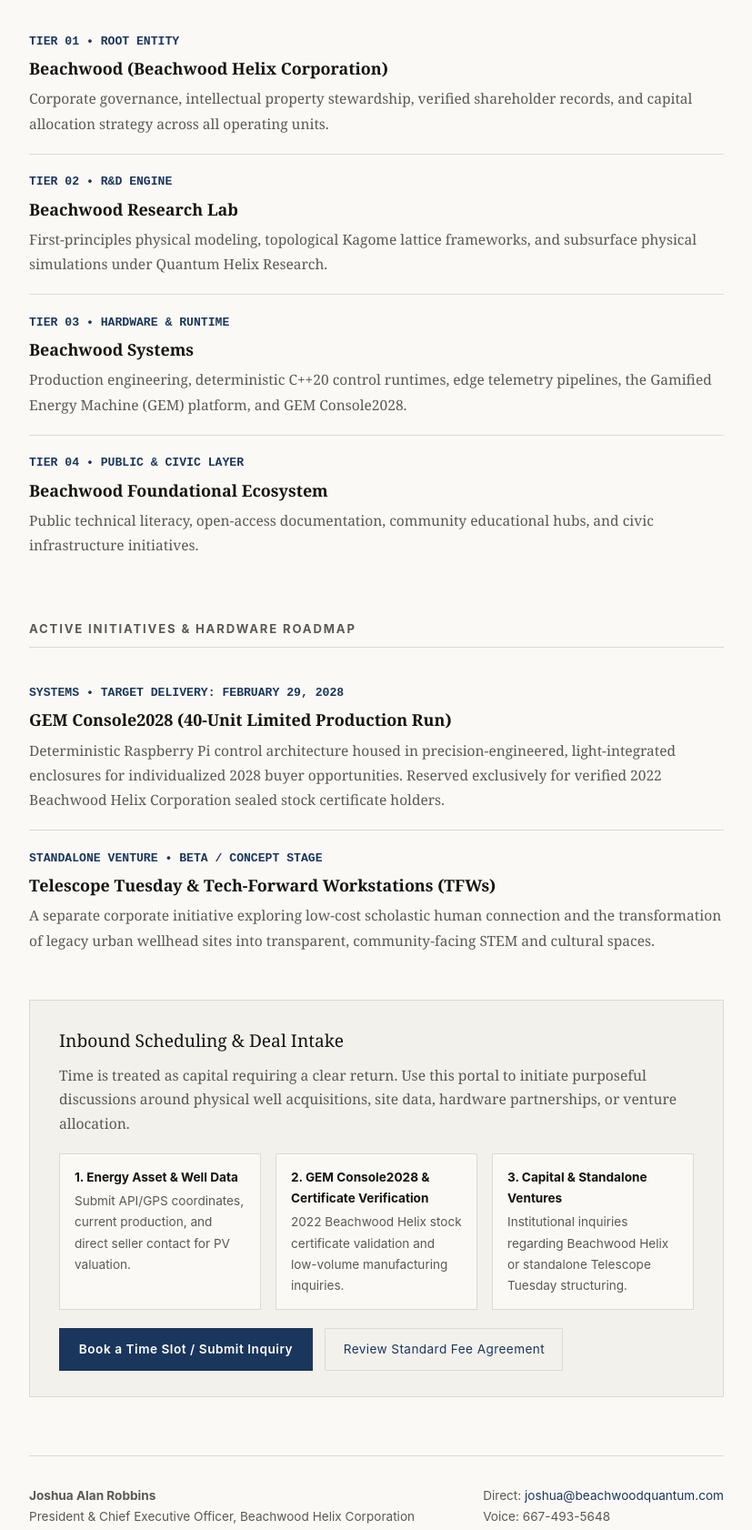
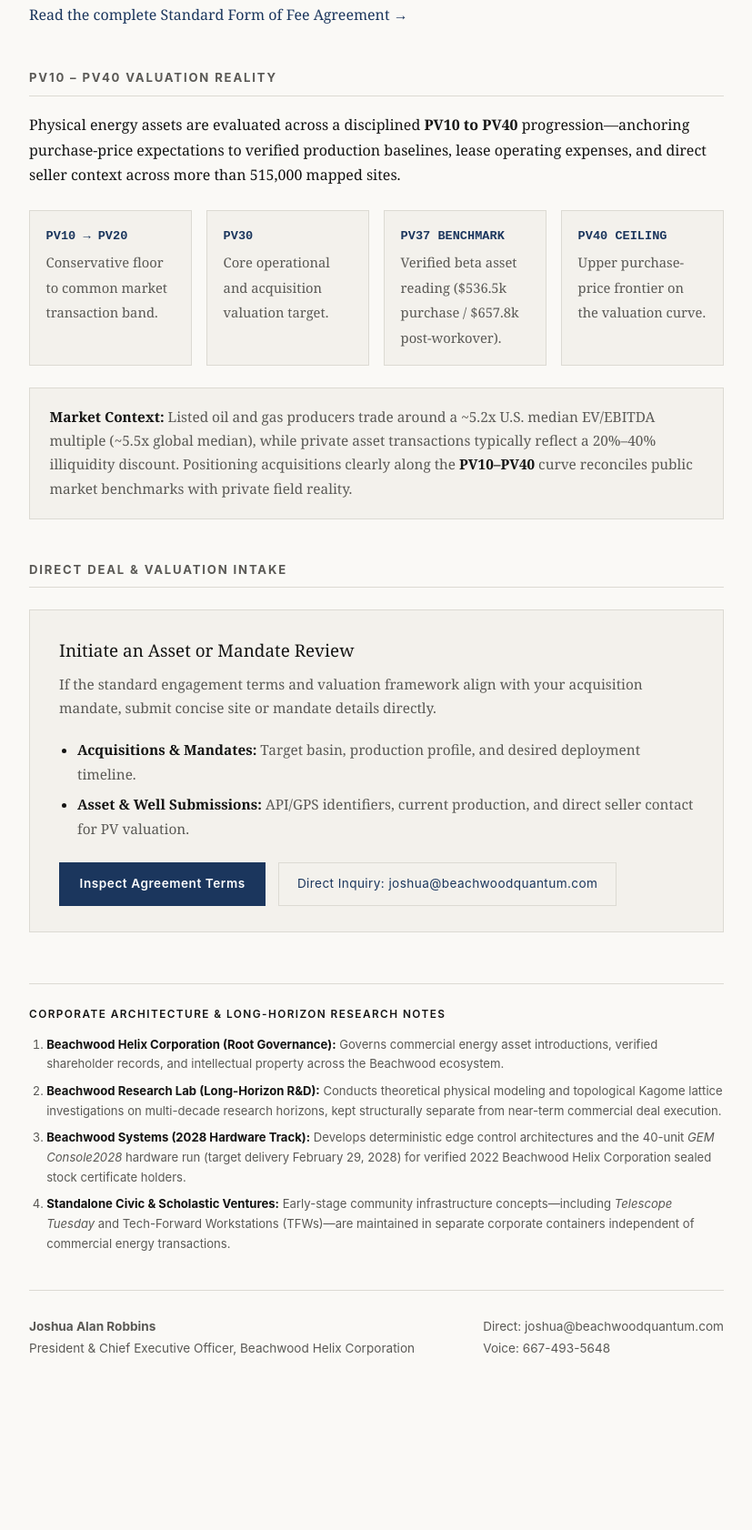
Before and after one commit to JoshuaAlanRobbins/beachwoodquantum, a plain HTML site: page index.html in a window 1280 px wide. Shown: the part 1073-2755 px from the top of the page at 91% size, without its empty margins (226-1053 px from the left). After the commit the page ends 2623 px from the top, so only its background shows below. Drawn offline with Linux system fonts and the light colour scheme.

Commit message:
Refactor index.html for improved layout and styling
Updated the HTML structure and styles for the Beachwood Quantum website, including changes to the title, header, and various sections to enhance clarity and presentation.

```diff
--- a/index.html
+++ b/index.html
@@ -1,10 +1,9 @@
-
 <!DOCTYPE html>
 <html lang="en">
 <head>
     <meta charset="UTF-8">
     <meta name="viewport" content="width=device-width, initial-scale=1.0">
-    <title>Beachwood Quantum | Transparent Energy Valuation &amp; Asset Architecture</title>
+    <title>Beachwood Quantum | Energy Asset Valuation &amp; Direct Deal Execution</title>
     <style>
         :root {
             --bg: #faf9f6;
@@ -24,7 +23,7 @@
             background-color: var(--bg);
             color: var(--text);
             font-family: "Georgia", "Times New Roman", serif;
-            line-height: 1.7;
+            line-height: 1.72;
             max-width: 820px;
             margin: 0 auto;
             padding: 3.5rem 1.75rem;
@@ -34,7 +33,7 @@
         header {
             border-bottom: 1px solid var(--border);
             padding-bottom: 2.25rem;
-            margin-bottom: 2.75rem;
+            margin-bottom: 2.5rem;
         }
 
         .eyebrow {
@@ -55,10 +54,10 @@
         }
 
         .subtitle {
-            font-size: 1.1rem;
+            font-size: 1.08rem;
             color: var(--muted);
             font-style: italic;
-            margin: 0 0 1.5rem 0;
+            margin: 0 0 1.65rem 0;
         }
 
         .cta-row {
@@ -75,7 +74,7 @@
             letter-spacing: 0.04em;
             background-color: var(--accent);
             color: #ffffff;
-            padding: 0.7rem 1.3rem;
+            padding: 0.72rem 1.35rem;
             text-decoration: none;
             border: 1px solid var(--accent);
             display: inline-block;
@@ -91,7 +90,7 @@
             font-size: 0.85rem;
             letter-spacing: 0.03em;
             color: var(--accent);
-            padding: 0.7rem 1.2rem;
+            padding: 0.72rem 1.25rem;
             text-decoration: none;
             border: 1px solid var(--border);
             background-color: var(--surface);
@@ -102,19 +101,19 @@
             border-color: var(--accent);
         }
 
-        .charter {
+        .thesis-box {
             background-color: var(--surface);
             border-left: 3px solid var(--accent);
             padding: 1.65rem 1.9rem;
-            margin: 2.25rem 0;
-            font-size: 1.08rem;
+            margin: 2rem 0 2.75rem 0;
+            font-size: 1.04rem;
         }
 
-        .charter p {
+        .thesis-box p {
             margin: 0 0 0.9rem 0;
         }
 
-        .charter p:last-child {
+        .thesis-box p:last-child {
             margin-bottom: 0;
         }
 
@@ -124,14 +123,45 @@
             letter-spacing: 0.14em;
             text-transform: uppercase;
             color: var(--muted);
-            margin: 3rem 0 1.25rem 0;
+            margin: 2.75rem 0 1.15rem 0;
             border-bottom: 1px solid var(--border);
             padding-bottom: 0.5rem;
         }
 
+        p {
+            margin: 0 0 1.15rem 0;
+        }
+
+        .terms-grid {
+            display: grid;
+            grid-template-columns: repeat(auto-fit, minmax(220px, 1fr));
+            gap: 1rem;
+            margin: 1.5rem 0;
+        }
+
+        .term-card {
+            background-color: var(--surface);
+            border: 1px solid var(--border);
+            padding: 1.15rem 1.25rem;
+        }
+
+        .term-metric {
+            font-family: "Courier New", Courier, monospace;
+            font-size: 1.05rem;
+            font-weight: bold;
+            color: var(--accent);
+            display: block;
+            margin-bottom: 0.3rem;
+        }
+
+        .term-desc {
+            font-size: 0.93rem;
+            color: var(--muted);
+        }
+
         .scale-grid {
             display: grid;
-            grid-template-columns: repeat(auto-fit, minmax(170px, 1fr));
+            grid-template-columns: repeat(auto-fit, minmax(175px, 1fr));
             gap: 1rem;
             margin: 1.5rem 0;
         }
@@ -156,96 +186,94 @@
             color: var(--muted);
         }
 
-        .tier-list, .venture-list {
-            list-style: none;
-            padding: 0;
-            margin: 0;
+        .benchmark-note {
+            font-size: 0.96rem;
+            color: var(--muted);
+            background-color: var(--surface);
+            border: 1px solid var(--border);
+            padding: 1.15rem 1.35rem;
+            margin-top: 1.25rem;
         }
 
-        .tier-list li, .venture-list li {
-            padding: 1.2rem 0;
-            border-bottom: 1px solid var(--border);
+        .benchmark-note strong {
+            color: var(--text);
         }
 
-        .tier-list li:last-child, .venture-list li:last-child {
-            border-bottom: none;
-        }
-
-        .item-code {
-            font-family: "Courier New", Courier, monospace;
-            font-size: 0.82rem;
-            color: var(--accent);
-            font-weight: bold;
-            display: block;
-            margin-bottom: 0.2rem;
-        }
-
-        .item-title {
-            font-size: 1.12rem;
-            font-weight: bold;
-            display: block;
-            margin-bottom: 0.3rem;
-        }
-
-        .item-desc {
-            color: var(--muted);
-            font-size: 0.97rem;
-        }
-
-        .schedule-box {
+        .intake-box {
             background-color: var(--surface);
             border: 1px solid var(--border);
             padding: 1.75rem 2rem;
-            margin-top: 2rem;
+            margin-top: 1.5rem;
         }
 
-        .schedule-box h3 {
+        .intake-box h3 {
             margin: 0 0 0.5rem 0;
-            font-size: 1.2rem;
+            font-size: 1.18rem;
             font-weight: normal;
         }
 
-        .schedule-box p {
+        .intake-box p {
             margin: 0 0 1.25rem 0;
             color: var(--muted);
-            font-size: 0.98rem;
+            font-size: 0.96rem;
         }
 
-        .intake-grid {
-            display: grid;
-            grid-template-columns: repeat(auto-fit, minmax(220px, 1fr));
-            gap: 1rem;
-            margin-bottom: 1.25rem;
-            font-family: -apple-system, BlinkMacSystemFont, "Segoe UI", Roboto, sans-serif;
-            font-size: 0.85rem;
+        .intake-list {
+            margin: 0 0 1.4rem 0;
+            padding-left: 1.25rem;
+            color: var(--text);
+            font-size: 0.96rem;
         }
 
-        .intake-item {
-            background-color: var(--bg);
-            border: 1px solid var(--border);
-            padding: 0.85rem 1rem;
+        .intake-list li {
+            margin-bottom: 0.45rem;
         }
 
-        .intake-item strong {
-            display: block;
-            color: var(--text);
-            margin-bottom: 0.2rem;
-        }
-
-        .intake-item span {
+        .intake-list span {
             color: var(--muted);
         }
 
-        .intake-actions {
-            display: flex;
-            flex-wrap: wrap;
-            gap: 0.85rem;
-            align-items: center;
+        sup {
+            font-family: -apple-system, BlinkMacSystemFont, "Segoe UI", Roboto, sans-serif;
+            font-size: 0.72rem;
+            color: var(--accent);
+        }
+
+        .footnotes {
+            margin-top: 3.5rem;
+            padding-top: 1.5rem;
+            border-top: 1px solid var(--border);
+            font-family: -apple-system, BlinkMacSystemFont, "Segoe UI", Roboto, sans-serif;
+            font-size: 0.82rem;
+            line-height: 1.65;
+            color: var(--muted);
+        }
+
+        .footnotes-title {
+            text-transform: uppercase;
+            letter-spacing: 0.12em;
+            font-size: 0.74rem;
+            color: var(--text);
+            margin-bottom: 0.75rem;
+            font-weight: 600;
+        }
+
+        .footnotes ol {
+            margin: 0;
+            padding-left: 1.2rem;
+        }
+
+        .footnotes li {
+            margin-bottom: 0.5rem;
+        }
+
+        .footnotes strong {
+            color: var(--text);
         }
 
         footer {
-            margin-top: 4rem;
-            padding-top: 2rem;
+            margin-top: 2.5rem;
+            padding-top: 1.75rem;
             border-top: 1px solid var(--border);
             font-family: -apple-system, BlinkMacSystemFont, "Segoe UI", Roboto, sans-serif;
             font-size: 0.85rem;
@@ -270,37 +298,57 @@
 <body>
 
     <header>
-        <div class="eyebrow">Beachwood Helix Corporation &bull; Transparent Energy Asset Management</div>
+        <div class="eyebrow">Beachwood Helix Corporation<sup>1</sup> &bull; Energy Asset Valuation &amp; Introductions</div>
         <h1>Beachwood Quantum</h1>
-        <p class="subtitle">Proof-Based Energy Valuation, Sovereign Compute Architecture &amp; Direct Deal Execution</p>
+        <p class="subtitle">Transparent Commercial Terms, Objective PV10–PV40 Asset Pricing &amp; Direct Deal Execution</p>
         <div class="cta-row">
-            <a href="#schedule" class="btn-primary">Schedule a Purposeful Meeting</a>
-            <a href="#valuation" class="btn-secondary">Explore PV10–PV40 Valuation</a>
+            <a href="agreement.html" class="btn-primary">Review Standard Fee Agreement</a>
+            <a href="#valuation" class="btn-secondary">PV10–PV40 Valuation Reality</a>
         </div>
     </header>
 
     <main>
-        <section class="charter">
-            <p><strong>Operational Mandate</strong></p>
-            <p>Beachwood Quantum replaces opaque, off-market brokerage friction with open-record, proof-based energy asset management designed to generate functional, verifiable wealth.</p>
-            <p>Every well, site, and compute unit is anchored to deterministic inputs—current production, verified seller contact, and transparent valuation math—eliminating synthetic noise and wasted capital.</p>
+        <section class="thesis-box">
+            <p><strong>Refinement in the Silence</strong></p>
+            <p>Beachwood Quantum strips away brokerage theater and red-ink delay so energy executives, operators, and capital partners can evaluate assets and engagement terms immediately.</p>
+            <p>When commercial terms are standardized upfront and asset pricing is anchored to real production economics, the math speaks for itself before a single introductory call is required.</p>
         </section>
 
-        <h2 id="valuation">Energy Asset Valuation Engine (PV10 – PV40 Scale)</h2>
-        <p>Our repository architecture evaluates physical production sites across a structured <strong>PV10 to PV40</strong> valuation progression, pairing live production baselines with direct seller attribution to compute clear, verifiable estimated sale prices.</p>
+        <h2 id="terms">Standard Commercial Terms</h2>
+        <p>Built on a twelve-year institutional engagement framework designed to eliminate legal friction and preserve buyer discretion at every step of evaluation and closing.</p>
+
+        <div class="terms-grid">
+            <div class="term-card">
+                <span class="term-metric">$3,000 / Month</span>
+                <span class="term-desc">Ongoing monthly commitment following an initial 90-day engagement period, with clean 45-day wind-down notice thereafter.</span>
+            </div>
+            <div class="term-card">
+                <span class="term-metric">3.0% Closing Fee</span>
+                <span class="term-desc">Paid upon Closing on actual Consideration invested in an introduced Interested Party or its assets, with a 12-month post-term tail.</span>
+            </div>
+            <div class="term-card">
+                <span class="term-metric">Zero Red-Ink Friction</span>
+                <span class="term-desc">Client retains sole discretion over every transaction, backed by mutual confidentiality and Oklahoma County governing terms.</span>
+            </div>
+        </div>
+
+        <p><a href="agreement.html">Read the complete Standard Form of Fee Agreement &rarr;</a></p>
+
+        <h2 id="valuation">PV10 – PV40 Valuation Reality</h2>
+        <p>Physical energy assets are evaluated across a disciplined <strong>PV10 to PV40</strong> progression—anchoring purchase-price expectations to verified production baselines, lease operating expenses, and direct seller context across more than 515,000 mapped sites.</p>
 
         <div class="scale-grid">
             <div class="scale-card">
                 <span class="scale-tag">PV10 &rarr; PV20</span>
-                <span class="scale-label">Baseline floor to common market transaction band.</span>
+                <span class="scale-label">Conservative floor to common market transaction band.</span>
             </div>
             <div class="scale-card">
                 <span class="scale-tag">PV30</span>
-                <span class="scale-label">Ideal operational and acquisition valuation target.</span>
+                <span class="scale-label">Core operational and acquisition valuation target.</span>
             </div>
             <div class="scale-card">
                 <span class="scale-tag">PV37 BENCHMARK</span>
-                <span class="scale-label">Verified beta reading (Abercrombie asset record).</span>
+                <span class="scale-label">Verified beta asset reading ($536.5k purchase / $657.8k post-workover).</span>
             </div>
             <div class="scale-card">
                 <span class="scale-tag">PV40 CEILING</span>
@@ -308,68 +356,34 @@
             </div>
         </div>
 
-        <h2>Corporate Architecture (Four Operating Tiers)</h2>
-        <ul class="tier-list">
-            <li>
-                <span class="item-code">TIER 01 &bull; ROOT ENTITY</span>
-                <span class="item-title">Beachwood (Beachwood Helix Corporation)</span>
-                <span class="item-desc">Corporate governance, intellectual property stewardship, verified shareholder records, and capital allocation strategy across all operating units.</span>
-            </li>
-            <li>
-                <span class="item-code">TIER 02 &bull; R&amp;D ENGINE</span>
-                <span class="item-title">Beachwood Research Lab</span>
-                <span class="item-desc">First-principles physical modeling, topological Kagome lattice frameworks, and subsurface physical simulations under Quantum Helix Research.</span>
-            </li>
-            <li>
-                <span class="item-code">TIER 03 &bull; HARDWARE &amp; RUNTIME</span>
-                <span class="item-title">Beachwood Systems</span>
-                <span class="item-desc">Production engineering, deterministic C++20 control runtimes, edge telemetry pipelines, the Gamified Energy Machine (GEM) platform, and GEM Console2028.</span>
-            </li>
-            <li>
-                <span class="item-code">TIER 04 &bull; PUBLIC &amp; CIVIC LAYER</span>
-                <span class="item-title">Beachwood Foundational Ecosystem</span>
-                <span class="item-desc">Public technical literacy, open-access documentation, community educational hubs, and civic infrastructure initiatives.</span>
-            </li>
-        </ul>
+        <div class="benchmark-note">
+            <strong>Market Context:</strong> Listed oil and gas producers trade around a ~5.2x U.S. median EV/EBITDA multiple (~5.5x global median), while private asset transactions typically reflect a 20%–40% illiquidity discount. Positioning acquisitions clearly along the <strong>PV10–PV40</strong> curve reconciles public market benchmarks with private field reality.
+        </div>
 
-        <h2>Active Initiatives &amp; Hardware Roadmap</h2>
-        <ul class="venture-list">
-            <li>
-                <span class="item-code">SYSTEMS &bull; TARGET DELIVERY: FEBRUARY 29, 2028</span>
-                <span class="item-title">GEM Console2028 (40-Unit Limited Production Run)</span>
-                <span class="item-desc">Deterministic Raspberry Pi control architecture housed in precision-engineered, light-integrated enclosures for individualized 2028 buyer opportunities. Reserved exclusively for verified 2022 Beachwood Helix Corporation sealed stock certificate holders.</span>
-            </li>
-            <li>
-                <span class="item-code">STANDALONE VENTURE &bull; BETA / CONCEPT STAGE</span>
-                <span class="item-title">Telescope Tuesday &amp; Tech-Forward Workstations (TFWs)</span>
-                <span class="item-desc">A separate corporate initiative exploring low-cost scholastic human connection and the transformation of legacy urban wellhead sites into transparent, community-facing STEM and cultural spaces.</span>
-            </li>
-        </ul>
+        <h2 id="intake">Direct Deal &amp; Valuation Intake</h2>
+        <div class="intake-box">
+            <h3>Initiate an Asset or Mandate Review</h3>
+            <p>If the standard engagement terms and valuation framework align with your acquisition mandate, submit concise site or mandate details directly.</p>
+            <ul class="intake-list">
+                <li><strong>Acquisitions &amp; Mandates:</strong> <span>Target basin, production profile, and desired deployment timeline.</span></li>
+                <li><strong>Asset &amp; Well Submissions:</strong> <span>API/GPS identifiers, current production, and direct seller contact for PV valuation.</span></li>
+            </ul>
+            <div class="cta-row">
+                <a href="agreement.html" class="btn-primary">Inspect Agreement Terms</a>
+                <a href="mailto:joshua@beachwoodquantum.com?subject=Beachwood%20Quantum%20%7C%20Asset%20or%20Mandate%20Review" class="btn-secondary">Direct Inquiry: joshua@beachwoodquantum.com</a>
+            </div>
+        </div>
+    </main>
 
-        <section id="schedule" class="schedule-box">
-            <h3>Inbound Scheduling &amp; Deal Intake</h3>
-            <p>Time is treated as capital requiring a clear return. Use this portal to initiate purposeful discussions around physical well acquisitions, site data, hardware partnerships, or venture allocation.</p>
-            <div class="intake-grid">
-                <div class="intake-item">
-                    <strong>1. Energy Asset &amp; Well Data</strong>
-                    <span>Submit API/GPS coordinates, current production, and direct seller contact for PV valuation.</span>
-                </div>
-                <div class="intake-item">
-                    <strong>2. GEM Console2028 &amp; Certificate Verification</strong>
-                    <span>2022 Beachwood Helix stock certificate validation and low-volume manufacturing inquiries.</span>
-                </div>
-                <div class="intake-item">
-                    <strong>3. Capital &amp; Standalone Ventures</strong>
-                    <span>Institutional inquiries regarding Beachwood Helix or standalone Telescope Tuesday structuring.</span>
-                </div>
-            </div>
-            <div class="intake-actions">
-                <!-- Replace href with your live Calendly / Cal.com / Google Appointment Schedule URL -->
-                <a href="mailto:joshua@beachwoodquantum.com?subject=Beachwood%20Quantum%20%7C%20Purposeful%20Meeting%20Request" class="btn-primary">Book a Time Slot / Submit Inquiry</a>
-                <a href="agreement.html" class="btn-secondary">Review Standard Fee Agreement</a>
-            </div>
-        </section>
-    </main>
+    <section class="footnotes" aria-label="Corporate Architecture Footnotes">
+        <div class="footnotes-title">Corporate Architecture &amp; Long-Horizon Research Notes</div>
+        <ol>
+            <li><strong>Beachwood Helix Corporation (Root Governance):</strong> Governs commercial energy asset introductions, verified shareholder records, and intellectual property across the Beachwood ecosystem.</li>
+            <li><strong>Beachwood Research Lab (Long-Horizon R&amp;D):</strong> Conducts theoretical physical modeling and topological Kagome lattice investigations on multi-decade research horizons, kept structurally separate from near-term commercial deal execution.</li>
+            <li><strong>Beachwood Systems (2028 Hardware Track):</strong> Develops deterministic edge control architectures and the 40-unit <em>GEM Console2028</em> hardware run (target delivery February 29, 2028) for verified 2022 Beachwood Helix Corporation sealed stock certificate holders.</li>
+            <li><strong>Standalone Civic &amp; Scholastic Ventures:</strong> Early-stage community infrastructure concepts—including <em>Telescope Tuesday</em> and Tech-Forward Workstations (TFWs)—are maintained in separate corporate containers independent of commercial energy transactions.</li>
+        </ol>
+    </section>
 
     <footer>
         <div>
@@ -377,7 +391,7 @@
             President &amp; Chief Executive Officer, Beachwood Helix Corporation
         </div>
         <div>
-            Direct: <a href="mailto:joshua@beachwoodquantum.com">joshua@beachwoodquantum.com</a><br>
+            Direct: joshua@beachwoodquantum.com<br>
             Voice: 667-493-5648
         </div>
     </footer>
```
